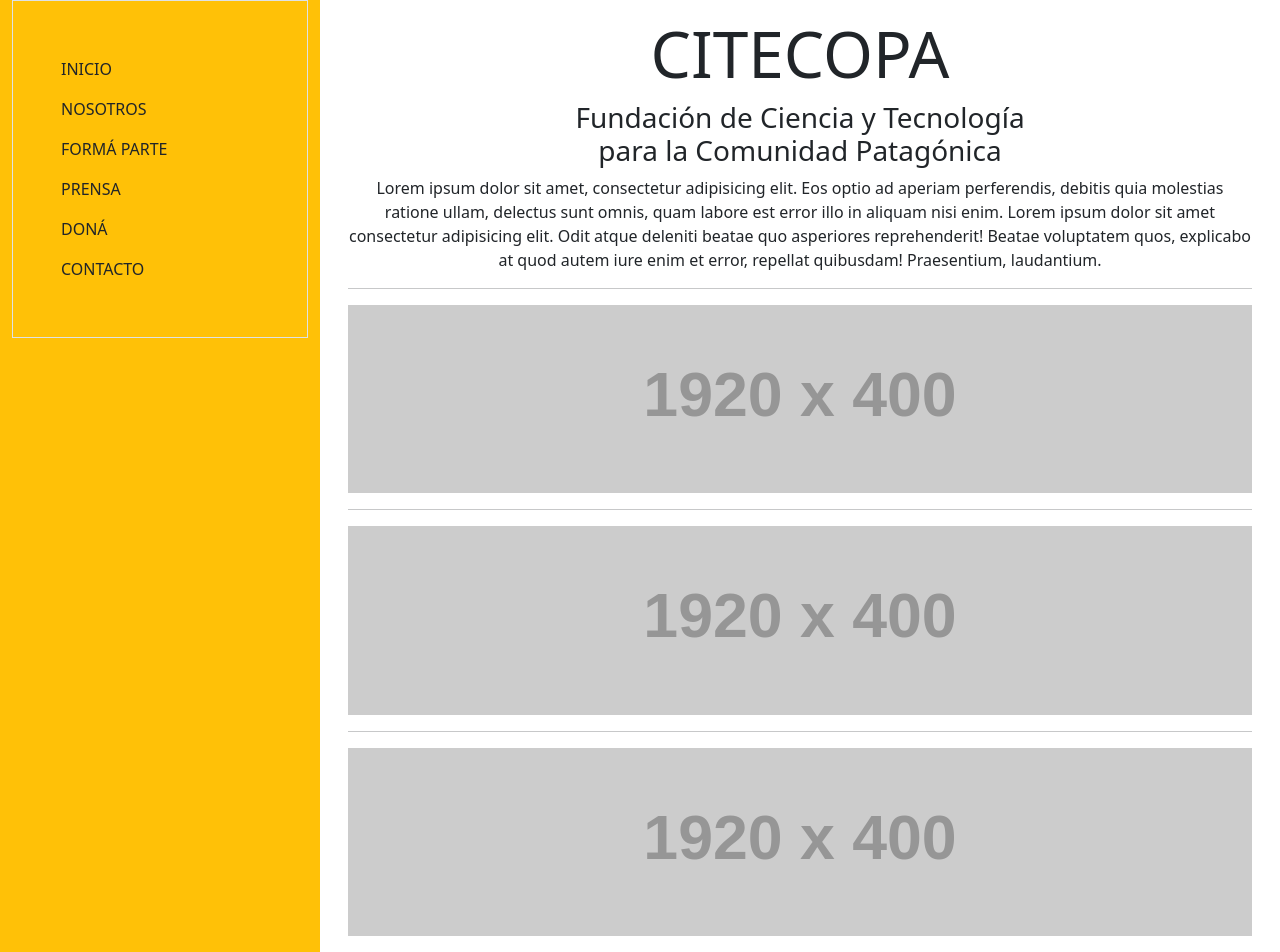
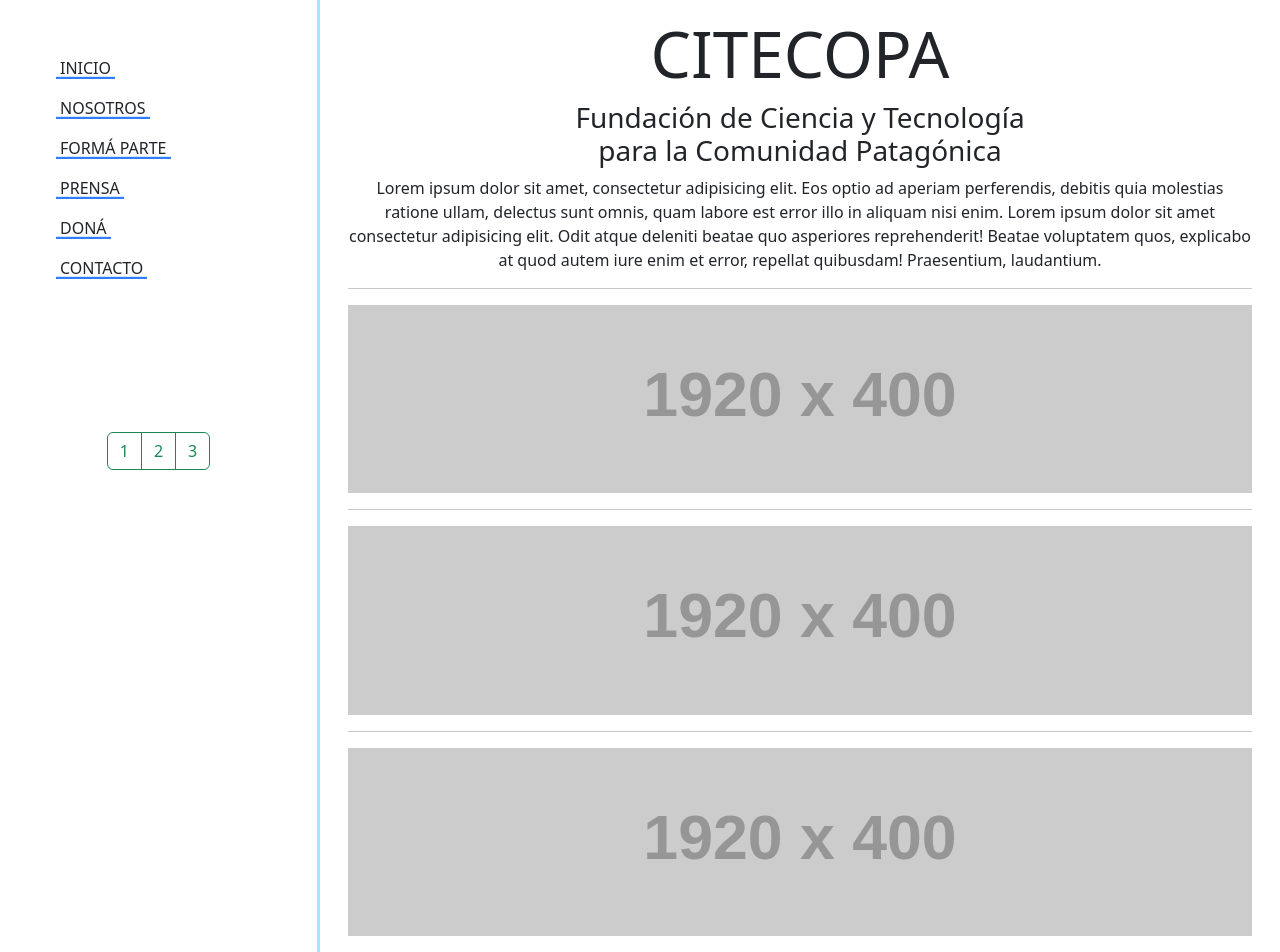
Before and after one commit to Marcus5114/citecopa, a plain HTML site: page index.html in a window 1280 px wide. Drawn offline with nearby package versions, Linux system fonts and the light colour scheme; placeholder pictures from the web are drawn by us.

Commit message:
ajustes esteticos, offcanvas

```diff
--- a/index.html
+++ b/index.html
@@ -19,24 +19,27 @@
     <style>
         .underline {
             position: relative;
+            z-index: 1;
             cursor: pointer;
         }
 
         .underline::before {
             content: '';
             position: absolute;
-            left: 50%;
+            z-index: -1;
+            top: 0;
             bottom: 0;
-            width: 100%;
-            height: 2px;
-            background-color: #fc2f70;
-            transform-origin: center;
-            transform: translate(-50%, 0) scaleX(0);
-            transition: transform 0.3s ease-in-out;
+            left: -0.25em;
+            right: -0.25em;
+            background-color: #2f7efc;
+            transform-origin: bottom center;
+            transform: scaleY(0.1);
+            transition: all 0.1s ease-in-out;
         }
 
         .underline:hover::before {
-            transform: translate(-50%, 0) scaleX(1);
+            transform: scaleY(1);
+            background-color: #2f7efc80;
         }
 
         .content {
@@ -52,10 +55,25 @@
 
 <body>
 
-    <div class="container-fluid">
-        <div class="row" style="height: 100vh;">
-            <div class="col-md-3 bg-warning">
-                <div class="p-5 border sticky-top">
+    <nav class="navbar navbar-expand-lg bg-body-secondary d-block d-md-none">
+        <div class="container-fluid">
+            <a class="navbar-brand" href="#">CITECOPA</a>
+
+            <button class="navbar-toggler d-print-none" type="button" data-bs-toggle="offcanvas" data-bs-target="#menu"
+                aria-controls="offcanvasNavbar">
+                <span class="navbar-toggler-icon"></span>
+            </button>
+
+            <div class="offcanvas w-75 offcanvas-start" tabindex="-1" id="menu"
+                aria-labelledby="offcanvasExampleLabel">
+                <div class="offcanvas-header">
+                    <h3>CITECOPA</h3>
+                    <button type="button" class="btn-close text-reset" data-bs-dismiss="offcanvas"
+                        aria-label="Close"></button>
+                </div>
+
+                <div class="offcanvas-body">
+
                     <ul class="nav flex-column">
                         <li class="nav-item py-2" data-target="content1">
                             <span class="underline">INICIO</span>
@@ -78,25 +96,81 @@
                             <span class="underline">CONTACTO</span>
                         </li>
                     </ul>
+
                 </div>
+
+            </div>
+
+        </div>
+    </nav>
+
+    <div class="container-fluid">
+
+
+
+        <div class="row" style="height: 100vh;">
+            <div class="col-md-3 d-none d-md-block border-end border-3 border-info-subtle">
+
+                <div class="sticky-top">
+                    <div class="p-5">
+                        <ul class="nav flex-column">
+                            <li class="nav-item py-2" data-target="content1">
+                                <span class="underline">INICIO</span>
+                            </li>
+                            <li class="nav-item py-2" data-target="content2">
+                                <span class="underline">NOSOTROS</span>
+                            </li>
+                            <li class="nav-item py-2" data-target="content3">
+                                <span class="underline">FORMÁ PARTE</span>
+                            </li>
+                            <li class="nav-item py-2" data-target="content4">
+                                <span class="underline">PRENSA</span>
+                            </li>
+
+                            <li class="nav-item py-2" data-target="content5">
+                                <span class="underline">DONÁ</span>
+                            </li>
+
+                            <li class="nav-item py-2" data-target="content6">
+                                <span class="underline">CONTACTO</span>
+                            </li>
+                        </ul>
+                    </div>
+
+                    <div class="p-5 my-5 text-center">
+                        <div class="btn-group">
+
+                            <button class="btn btn-outline-success">1</button>
+                            <button class="btn btn-outline-success">2</button>
+                            <button class="btn btn-outline-success">3</button>
+
+                        </div>
+                    </div>
+                </div>
+
             </div>
             <div class="col-md-9">
-                <div id="content1" class="content p-3" >
+                <div id="content1" class="content p-3">
 
                     <div class="overflow-y-auto">
                         <div class="text-center">
 
                             <h1 class="display-3">CITECOPA</h1>
                             <h3>Fundación de Ciencia y Tecnología <br> para la Comunidad Patagónica</h3>
-                            <p>Lorem ipsum dolor sit amet, consectetur adipisicing elit. Eos optio ad aperiam perferendis, debitis quia molestias ratione ullam, delectus sunt omnis, quam labore est error illo in aliquam nisi enim.
-                            Lorem ipsum dolor sit amet consectetur adipisicing elit. Odit atque deleniti beatae quo asperiores reprehenderit! Beatae voluptatem quos, explicabo at quod autem iure enim et error, repellat quibusdam! Praesentium, laudantium.</p>
+                            <p>Lorem ipsum dolor sit amet, consectetur adipisicing elit. Eos optio ad aperiam
+                                perferendis, debitis quia molestias ratione ullam, delectus sunt omnis, quam labore est
+                                error illo in aliquam nisi enim.
+                                Lorem ipsum dolor sit amet consectetur adipisicing elit. Odit atque deleniti beatae quo
+                                asperiores reprehenderit! Beatae voluptatem quos, explicabo at quod autem iure enim et
+                                error, repellat quibusdam! Praesentium, laudantium.</p>
                         </div>
 
                         <hr>
 
                         <div class="text-center">
 
-                            <img src="https://placehold.co/1920x400?text=Tu Camino Tecnológico" alt="" class="img-fluid">
+                            <img src="https://placehold.co/1920x400?text=Tu Camino Tecnológico" alt=""
+                                class="img-fluid">
 
                         </div>
 
@@ -104,7 +178,8 @@
 
                         <div class="text-center">
 
-                            <img src="https://placehold.co/1920x400?text=Calendario de Eventos" alt="" class="img-fluid">
+                            <img src="https://placehold.co/1920x400?text=Calendario de Eventos" alt=""
+                                class="img-fluid">
 
                         </div>
 
@@ -129,7 +204,9 @@
 
                     <div class="text-center">
                         <h1>Titulo</h1>
-                        <p>Lorem ipsum dolor sit amet consectetur adipisicing elit. Eaque impedit ut architecto hic dolorum doloremque velit non. Alias vitae voluptates consectetur architecto. Minima veniam non quibusdam consectetur perferendis molestiae cum.</p>
+                        <p>Lorem ipsum dolor sit amet consectetur adipisicing elit. Eaque impedit ut architecto hic
+                            dolorum doloremque velit non. Alias vitae voluptates consectetur architecto. Minima veniam
+                            non quibusdam consectetur perferendis molestiae cum.</p>
                     </div>
 
                 </div>
@@ -137,12 +214,15 @@
 
                     <div class="row">
 
-                        <div class="col-md-4"><img src="https://placehold.co/400x400?text=Patrocinador" alt="" class="img-fluid"></div>
+                        <div class="col-md-4"><img src="https://placehold.co/400x400?text=Patrocinador" alt=""
+                                class="img-fluid"></div>
                         <div class="col-md-8">
                             <h5>
                                 Patrocinador
                             </h5>
-                            <p>Lorem ipsum, dolor sit amet consectetur adipisicing elit. Aliquam nisi blanditiis, illum quidem ad illo vel ipsam neque, voluptas nam corrupti molestias saepe obcaecati rem, cupiditate harum ipsum nihil veniam!</p>
+                            <p>Lorem ipsum, dolor sit amet consectetur adipisicing elit. Aliquam nisi blanditiis, illum
+                                quidem ad illo vel ipsam neque, voluptas nam corrupti molestias saepe obcaecati rem,
+                                cupiditate harum ipsum nihil veniam!</p>
 
                             <button class="btn btn-outline-primary w-100">Formá Parte</button>
                         </div>
@@ -152,19 +232,25 @@
                             <h5>
                                 Colaborador
                             </h5>
-                            <p>Lorem ipsum, dolor sit amet consectetur adipisicing elit. Aliquam nisi blanditiis, illum quidem ad illo vel ipsam neque, voluptas nam corrupti molestias saepe obcaecati rem, cupiditate harum ipsum nihil veniam!</p>
+                            <p>Lorem ipsum, dolor sit amet consectetur adipisicing elit. Aliquam nisi blanditiis, illum
+                                quidem ad illo vel ipsam neque, voluptas nam corrupti molestias saepe obcaecati rem,
+                                cupiditate harum ipsum nihil veniam!</p>
 
                             <button class="btn btn-outline-primary w-100">Formá Parte</button>
                         </div>
-                        <div class="col-md-4"><img src="https://placehold.co/400x400?text=Colaborador" alt="" class="img-fluid"></div>
+                        <div class="col-md-4"><img src="https://placehold.co/400x400?text=Colaborador" alt=""
+                                class="img-fluid"></div>
                         <br>
                         <hr>
-                        <div class="col-md-4"><img src="https://placehold.co/400x400?text=Voluntario" alt="" class="img-fluid"></div>
+                        <div class="col-md-4"><img src="https://placehold.co/400x400?text=Voluntario" alt=""
+                                class="img-fluid"></div>
                         <div class="col-md-8">
                             <h5>
                                 Voluntario
                             </h5>
-                            <p>Lorem ipsum, dolor sit amet consectetur adipisicing elit. Aliquam nisi blanditiis, illum quidem ad illo vel ipsam neque, voluptas nam corrupti molestias saepe obcaecati rem, cupiditate harum ipsum nihil veniam!</p>
+                            <p>Lorem ipsum, dolor sit amet consectetur adipisicing elit. Aliquam nisi blanditiis, illum
+                                quidem ad illo vel ipsam neque, voluptas nam corrupti molestias saepe obcaecati rem,
+                                cupiditate harum ipsum nihil veniam!</p>
 
                             <button class="btn btn-outline-primary w-100">Formá Parte</button>
                         </div>
@@ -180,10 +266,10 @@
 
 
     <script>
-        $(document).ready(function(){
+        $(document).ready(function () {
             $('.slider').slick({
                 infinite: true,
-                arrows:true,
+                arrows: true,
                 slidesToShow: 4,
                 slidesToScroll: 1
             });
```
Also changed, not shown: prueba.html (+2 -2 lines).
